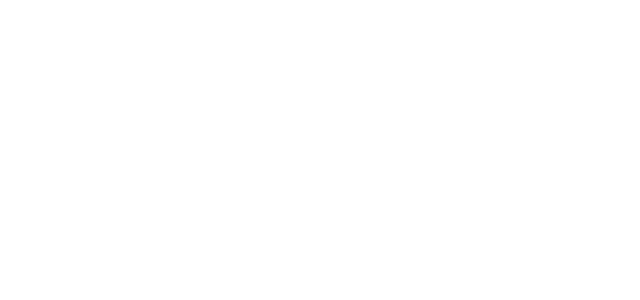
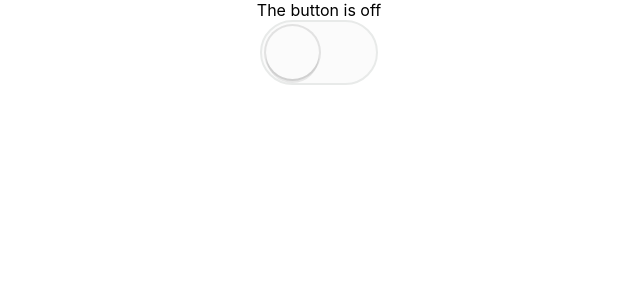
Before and after one commit to wojciechnowaczyk/React_Exercises, a React (Create React App) app: page /compound-components/exercise-3 in a window 1280 px wide. Before the commit this address had no page. Shown: the top 300 px of the page, without its empty margins (321-961 px from the left). Built offline with nearby package versions, Linux system fonts and the light colour scheme.

Commit message:
Compound exercise with hooks

```diff
--- a/src/App.js
+++ b/src/App.js
@@ -2,6 +2,7 @@
 import "./App.css";
 import CompoundComponents1 from "./Exercises/CompoundComponents1";
 import CompoundComponents2 from "./Exercises/CompoundComponents2";
+import CompoundComponents3 from "./Exercises/CompoundComponents3";
 import Main from "./main";
 
 function App() {
@@ -16,6 +17,10 @@
           path="/compound-components/exercise-2"
           element={<CompoundComponents2 />}
         />
+        <Route
+          path="/compound-components/exercise-3"
+          element={<CompoundComponents3 />}
+        />
         <Route path="/" element={<Main />} />
       </Routes>
     </div>
--- /dev/null
+++ b/src/Exercises/CompoundComponents3.js
@@ -0,0 +1,71 @@
+import * as React from "react";
+import { Switch } from "../switch";
+
+const ToggleContext = React.createContext();
+
+function useEffectAfterMount(cb, dependencies) {
+  const justMounted = React.useRef(true);
+  React.useEffect(() => {
+    if (!justMounted.current) {
+      return cb();
+    }
+    justMounted.current = false;
+  }, dependencies);
+}
+
+function Toggle(props) {
+  const [on, setOn] = React.useState(false);
+  const toggle = React.useCallback(() => setOn((oldOn) => !oldOn), []);
+  useEffectAfterMount(() => {
+    props.onToggle(on);
+  }, [on]);
+  const value = React.useMemo(() => ({ on, toggle }), [on]);
+  return (
+    <ToggleContext.Provider value={value}>
+      {props.children}
+    </ToggleContext.Provider>
+  );
+}
+
+function useToggleContext() {
+  const context = React.useContext(ToggleContext);
+  if (!context) {
+    throw new Error(
+      `Toggle compound components cannot be rendered outside the Toggle component`
+    );
+  }
+  return context;
+}
+
+function On({ children }) {
+  const { on } = useToggleContext();
+  return on ? children : null;
+}
+
+function Off({ children }) {
+  const { on } = useToggleContext();
+  return on ? null : children;
+}
+
+function Button(props) {
+  const { on, toggle } = useToggleContext();
+  return <Switch on={on} onClick={toggle} {...props} />;
+}
+
+Toggle.On = On;
+Toggle.Off = Off;
+Toggle.Button = Button;
+
+const Usage = ({
+  onToggle = (...args) => console.log("onToggle", ...args),
+}) => {
+  return (
+    <Toggle onToggle={onToggle}>
+      <Toggle.On>The button is on</Toggle.On>
+      <Toggle.Off>The button is off</Toggle.Off>
+      <Toggle.Button />
+    </Toggle>
+  );
+};
+
+export default Usage;
--- a/src/main.js
+++ b/src/main.js
@@ -12,6 +12,9 @@
         <Link to="/compound-components/exercise-2">
           Compound Components Exercise 2 (Frontend Masters)
         </Link>
+        <Link to="/compound-components/exercise-2">
+          Compound Components Exercise 3 (with Hooks)
+        </Link>
       </div>
     </>
   );
```
